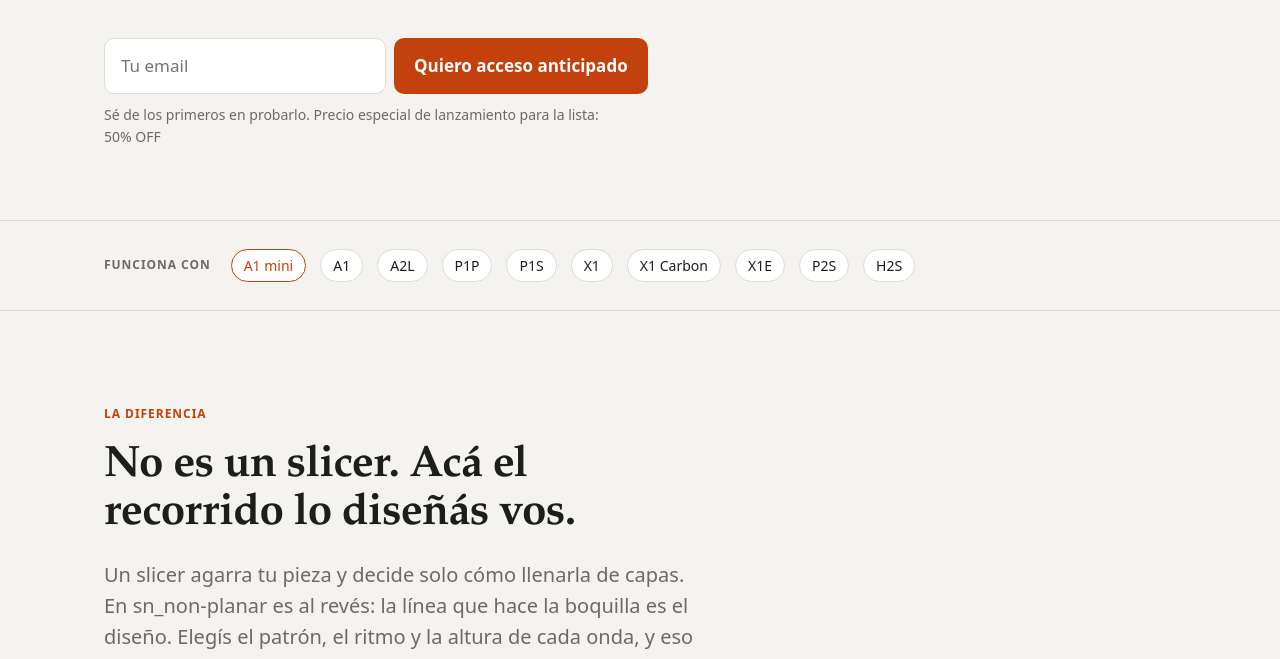
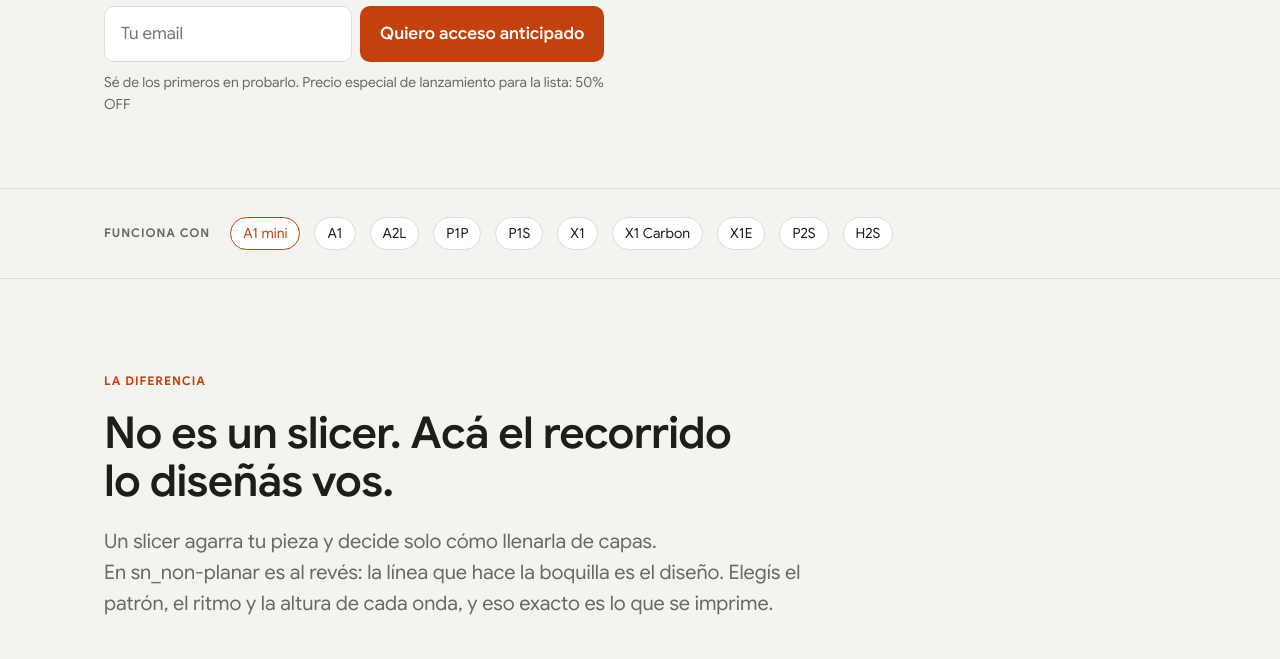
Before and after one commit to sebanumata/sn-nonplanar, a plain HTML site: page index.html in a window 1280 px wide. Shown: the part 621-1280 px from the top of the page. Drawn offline with Linux system fonts and the light colour scheme.

Commit message:
Tipografía Google Sans incluida en la web (SIL OFL 1.1)
Co-Authored-By: Claude Opus 5.5 <noreply@anthropic.com>

```diff
--- /dev/null
+++ b/fonts/google-sans.css
@@ -0,0 +1,4 @@
+@font-face{font-family:'Google Sans';font-style:italic;font-weight:400 700;font-display:swap;src:url(fonts/google-sans-latin-ext-italic.woff2) format('woff2');unicode-range:U+0100-02BA, U+02BD-02C5, U+02C7-02CC, U+02CE-02D7, U+02DD-02FF, U+0304, U+0308, U+0329, U+1D00-1DBF, U+1E00-1E9F, U+1EF2-1EFF, U+2020, U+20A0-20AB, U+20AD-20C4, U+2113, U+2C60-2C7F, U+A720-A7FF}
+@font-face{font-family:'Google Sans';font-style:italic;font-weight:400 700;font-display:swap;src:url(fonts/google-sans-latin-italic.woff2) format('woff2');unicode-range:U+0000-00FF, U+0131, U+0152-0153, U+02BB-02BC, U+02C6, U+02DA, U+02DC, U+0304, U+0308, U+0329, U+2000-206F, U+20AC, U+2122, U+2191, U+2193, U+2212, U+2215, U+FEFF, U+FFFD}
+@font-face{font-family:'Google Sans';font-style:normal;font-weight:400 700;font-display:swap;src:url(fonts/google-sans-latin-ext-normal.woff2) format('woff2');unicode-range:U+0100-02BA, U+02BD-02C5, U+02C7-02CC, U+02CE-02D7, U+02DD-02FF, U+0304, U+0308, U+0329, U+1D00-1DBF, U+1E00-1E9F, U+1EF2-1EFF, U+2020, U+20A0-20AB, U+20AD-20C4, U+2113, U+2C60-2C7F, U+A720-A7FF}
+@font-face{font-family:'Google Sans';font-style:normal;font-weight:400 700;font-display:swap;src:url(fonts/google-sans-latin-normal.woff2) format('woff2');unicode-range:U+0000-00FF, U+0131, U+0152-0153, U+02BB-02BC, U+02C6, U+02DA, U+02DC, U+0304, U+0308, U+0329, U+2000-206F, U+20AC, U+2122, U+2191, U+2193, U+2212, U+2215, U+FEFF, U+FFFD}
--- a/index.html
+++ b/index.html
@@ -5,12 +5,18 @@
 <meta name="theme-color" content="#f4f3ef" media="(prefers-color-scheme: light)">
 <meta name="theme-color" content="#161614" media="(prefers-color-scheme: dark)">
 <meta name="sn-form-url" content="https://script.google.com/macros/s/AKfycbw36Zf1ygzx2dpd17DuEEIsj4LdaiEOZXh56BKrJgIai8vajqtxChO9e-qRTJCNQflc/exec">
+<link rel="preload" href="fonts/google-sans-latin-normal.woff2" as="font" type="font/woff2" crossorigin>
 <title>sn_non-planar · Impresión no planar en Blender para Bambu Lab</title>
 <style>
+/* Google Sans (SIL OFL 1.1, ver fonts/OFL.txt), incluida en la web para que se vea igual en todos los dispositivos */
+@font-face{font-family:'Google Sans';font-style:italic;font-weight:400 700;font-display:swap;src:url(fonts/google-sans-latin-ext-italic.woff2) format('woff2');unicode-range:U+0100-02BA, U+02BD-02C5, U+02C7-02CC, U+02CE-02D7, U+02DD-02FF, U+0304, U+0308, U+0329, U+1D00-1DBF, U+1E00-1E9F, U+1EF2-1EFF, U+2020, U+20A0-20AB, U+20AD-20C4, U+2113, U+2C60-2C7F, U+A720-A7FF}
+@font-face{font-family:'Google Sans';font-style:italic;font-weight:400 700;font-display:swap;src:url(fonts/google-sans-latin-italic.woff2) format('woff2');unicode-range:U+0000-00FF, U+0131, U+0152-0153, U+02BB-02BC, U+02C6, U+02DA, U+02DC, U+0304, U+0308, U+0329, U+2000-206F, U+20AC, U+2122, U+2191, U+2193, U+2212, U+2215, U+FEFF, U+FFFD}
+@font-face{font-family:'Google Sans';font-style:normal;font-weight:400 700;font-display:swap;src:url(fonts/google-sans-latin-ext-normal.woff2) format('woff2');unicode-range:U+0100-02BA, U+02BD-02C5, U+02C7-02CC, U+02CE-02D7, U+02DD-02FF, U+0304, U+0308, U+0329, U+1D00-1DBF, U+1E00-1E9F, U+1EF2-1EFF, U+2020, U+20A0-20AB, U+20AD-20C4, U+2113, U+2C60-2C7F, U+A720-A7FF}
+@font-face{font-family:'Google Sans';font-style:normal;font-weight:400 700;font-display:swap;src:url(fonts/google-sans-latin-normal.woff2) format('woff2');unicode-range:U+0000-00FF, U+0131, U+0152-0153, U+02BB-02BC, U+02C6, U+02DA, U+02DC, U+0304, U+0308, U+0329, U+2000-206F, U+20AC, U+2122, U+2191, U+2193, U+2212, U+2215, U+FEFF, U+FFFD}
 :root{
   --bg:#f4f3ef; --card:#fff; --ink:#1d1d1b; --mut:#6b6a64; --line:#dedcd4; --acc:#c2410c; --acc-ink:#fff;
-  --serif:"Iowan Old Style","Palatino Linotype",Palatino,Georgia,serif;
-  --sans:system-ui,-apple-system,"Segoe UI",sans-serif;
+  --serif:"Google Sans",system-ui,-apple-system,"Segoe UI",sans-serif;
+  --sans:"Google Sans",system-ui,-apple-system,"Segoe UI",sans-serif;
 }
 @media (prefers-color-scheme:dark){
   :root{--bg:#161614; --card:#21211e; --ink:#eceae4; --mut:#9b998f; --line:#34332e; --acc:#fb923c; --acc-ink:#161614}
```
Also changed, not shown: privacidad.html (+5 -1 lines), fonts/OFL.txt (added), fonts/google-sans-latin-ext-italic.woff2 (added), fonts/google-sans-latin-ext-normal.woff2 (added), fonts/google-sans-latin-italic.woff2 (added), fonts/google-sans-latin-normal.woff2 (added).
